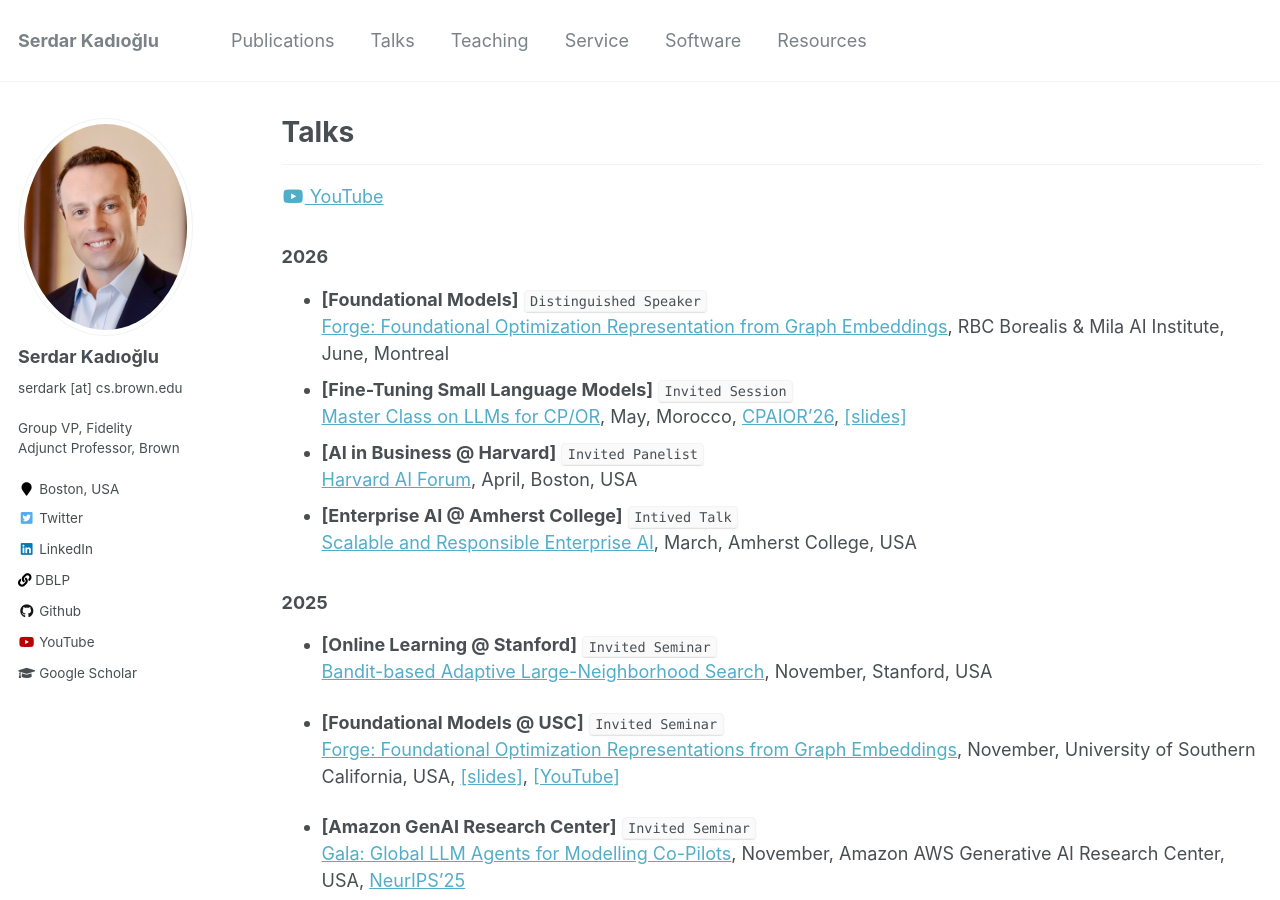
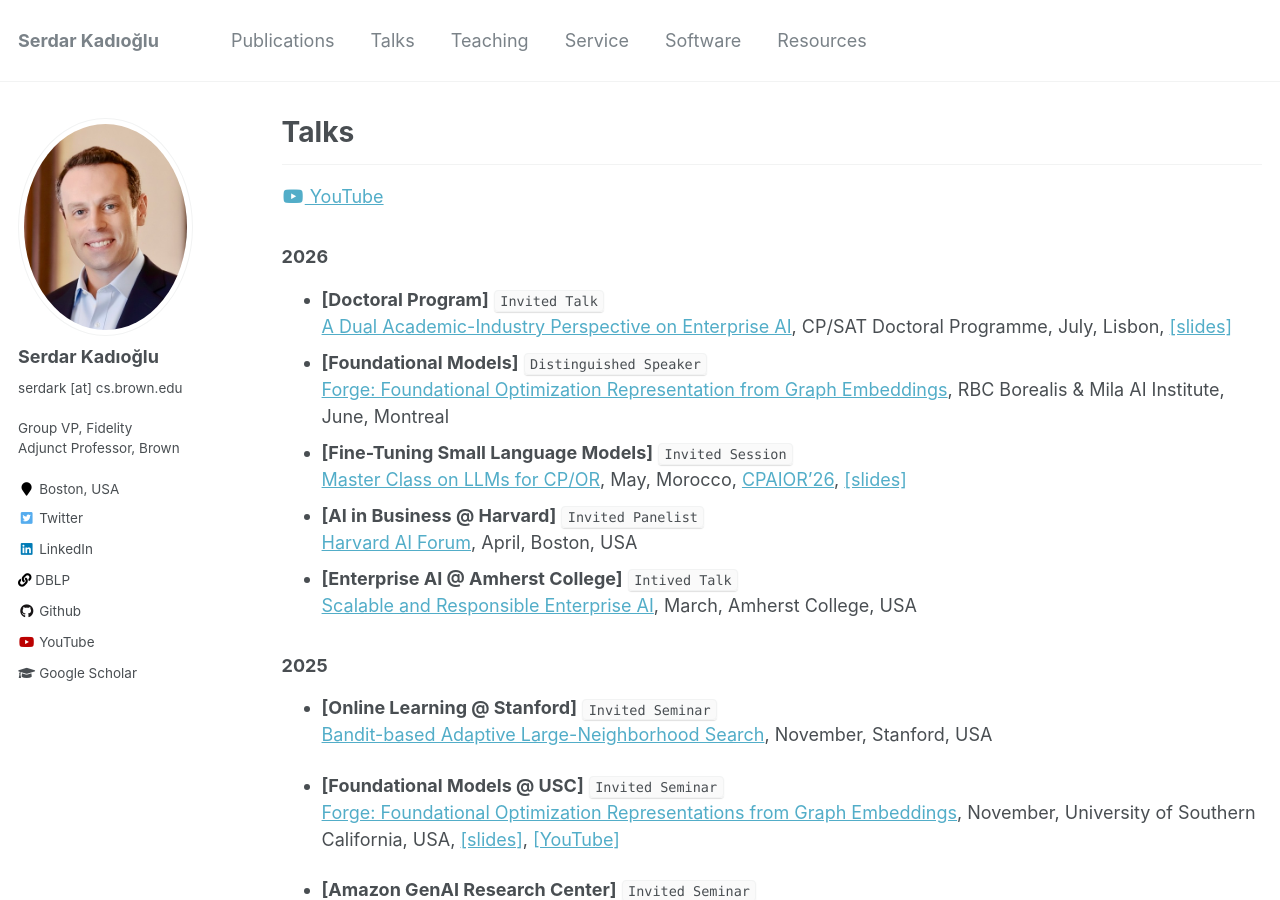
Before and after one commit to skadio/skadio.github.io, a Jekyll site: the page built from _pages/talks.md, in a window 1280 px wide and 900 px high. Built offline with Jekyll 4.4.1, drawn with Linux system fonts in a browser that asks for light colours; part of the change alters nothing that is shown.

Commit message:
Update talks.md

```diff
--- a/_pages/talks.md
+++ b/_pages/talks.md
@@ -10,10 +10,12 @@ author_profile: true
 <a href="https://www.youtube.com/playlist?list=PL3kNflhPEzie9ivF8N_Z3Ac4d4Sum8iVz"><i class="fab fa-fw fa-youtube" aria-hidden="true"></i> YouTube</a>
 
 ### 2026
+* **[Doctoral Program]** `Invited Talk`\
+  [A Dual Academic-Industry Perspective on Enterprise AI](https://satcpdp26.github.io/#speakers), CP/SAT Doctoral Programme, July, Lisbon, [[slides]](https://docs.google.com/viewer?url=https://raw.githubusercontent.com/skadio/skadio.github.io/master/files/2026_CP_Career_Kadioglu.pdf)
 * **[Foundational Models]** `Distinguished Speaker`\
   [Forge: Foundational Optimization Representation from Graph Embeddings](https://luma.com/rbc-7j5y), RBC Borealis & Mila AI Institute, June, Montreal
 * **[Fine-Tuning Small Language Models]** `Invited Session`\
-  [Master Class on LLMs for CP/OR](https://sites.google.com/view/cpaior2026/program/master-class), May, Morocco, [CPAIOR'26](https://sites.google.com/view/cpaior2026/organisation), [[slides]](https://github.com/skadio/skadio.github.io/blob/master/files/2026_CPAIOR_Text2Model_Kadioglu.pdf)
+  [Master Class on LLMs for CP/OR](https://sites.google.com/view/cpaior2026/program/master-class), May, Morocco, [CPAIOR'26](https://sites.google.com/view/cpaior2026/organisation), [[slides]](https://docs.google.com/viewer?url=https://raw.githubusercontent.com/skadio/skadio.github.io/master/files/2026_CPAIOR_Text2Model_Kadioglu.pdf)
 * **[AI in Business @ Harvard]** `Invited Panelist`\
   [Harvard AI Forum](https://www.linkedin.com/posts/globalturksai_the-2nd-annual-harvard-ai-forum-brought-together-activity-7450176572218769408-jQne/?utm_source=social_share_send&utm_medium=member_desktop_web&rcm=ACoAAAs1oaABhCYR2_8hM9O5QtQpAdNpPL2hx5w), April, Boston, USA
 * **[Enterprise AI @ Amherst College]** `Intived Talk`\
@@ -24,34 +26,34 @@ author_profile: true
    [Bandit-based Adaptive Large-Neighborhood Search](https://www.ijcai.org/proceedings/2025/286), November, Stanford, USA
 
 * **[Foundational Models @ USC]** `Invited Seminar`\
-   [Forge: Foundational Optimization Representations from Graph Embeddings](https://viterbischool.usc.edu/events/?events_id=107249), November, University of Southern California, USA, [[slides]](https://nbviewer.org/github/skadio/skadio.github.io/blob/master/files/2025_USC_Forge_Kadioglu.pdf), [[YouTube]](https://youtu.be/TbhMTlekcoI?si=vHRKg08Y6V04-fQ-)
+   [Forge: Foundational Optimization Representations from Graph Embeddings](https://viterbischool.usc.edu/events/?events_id=107249), November, University of Southern California, USA, [[slides]](https://docs.google.com/viewer?url=https://raw.githubusercontent.com/skadio/skadio.github.io/master/files/2025_USC_Forge_Kadioglu.pdf), [[YouTube]](https://youtu.be/TbhMTlekcoI?si=vHRKg08Y6V04-fQ-)
 
 * **[Amazon GenAI Research Center]** `Invited Seminar`\
-   [Gala: Global LLM Agents for Modelling Co-Pilots](https://nbviewer.org/github/skadio/skadio.github.io/blob/master/files/2025_Amazon_Global_LLM_Agents_Kadioglu.pdf), November, Amazon AWS Generative AI Research Center, USA, [NeurIPS'25](https://arxiv.org/abs/2509.08970)
+   [Gala: Global LLM Agents for Modelling Co-Pilots](https://docs.google.com/viewer?url=https://raw.githubusercontent.com/skadio/skadio.github.io/master/files/2025_Amazon_Global_LLM_Agents_Kadioglu.pdf), November, Amazon AWS Generative AI Research Center, USA, [NeurIPS'25](https://arxiv.org/abs/2509.08970)
 
 * **[Replicability @ INFORMS]** `Organizer`\
    [Replicable Research](https://meetings.informs.org/wordpress/annual/workshop-on-replicability/), October, Atlanta, INFORMS, USA
 
 * **[Online Learning @ IJCAI]** `Best Paper Nominee`\
-   [Balans: Bandit-based Adaptive Large-Neighborhood Search](https://nbviewer.org/github/skadio/skadio.github.io/blob/master/files/2025_IJCAI_Balans_Kadioglu.pdf), August, Montreal, Canada, [[IJCAI'25]](https://ijcai-preprints.s3.us-west-1.amazonaws.com/2025/2632.pdf)
+   [Balans: Bandit-based Adaptive Large-Neighborhood Search](https://docs.google.com/viewer?url=https://raw.githubusercontent.com/skadio/skadio.github.io/master/files/2025_IJCAI_Balans_Kadioglu.pdf), August, Montreal, Canada, [[IJCAI'25]](https://ijcai-preprints.s3.us-west-1.amazonaws.com/2025/2632.pdf)
 
 * **[Generative AI @ CORS]** `Plenary Talk`\
-   [Decision Making in the Era of Large-Language Models](https://nbviewer.org/github/skadio/skadio.github.io/blob/master/files/2025_CORS_Ner2Zinc_Kadioglu.pdf), June, Alberta, Canada, [[CORS'25]](https://site.pheedloop.com/event/cors2025/program/plenary-talks)
+   [Decision Making in the Era of Large-Language Models](https://docs.google.com/viewer?url=https://raw.githubusercontent.com/skadio/skadio.github.io/master/files/2025_CORS_Ner2Zinc_Kadioglu.pdf), June, Alberta, Canada, [[CORS'25]](https://site.pheedloop.com/event/cors2025/program/plenary-talks)
 
 * **[Open Source AI @ TechWeek]** `Invited Panelist`\
    [Business Impact with Open-Source AI](https://partiful.com/e/rbVsVPeTFoekgmfeFl7x), June, New York City
 
 * **[Generative AI @ INFORMS]** `Invited Talk`\
-   [Toward Modelling Assistants: An Overview of Ner4Opt and Text2Zinc](https://nbviewer.org/github/skadio/skadio.github.io/blob/master/files/2025_ICS_Ner2Zinc_Kadioglu.pdf), March, Toronto, Canada, [[ICS'25]](https://symposia.gerad.ca/ICS2025/en/schedule?slot_id=2407), [[YouTube]](https://www.youtube.com/watch?v=mWDapm_CNxQ&list=PL3kNflhPEzie9ivF8N_Z3Ac4d4Sum8iVz)
+   [Toward Modelling Assistants: An Overview of Ner4Opt and Text2Zinc](https://docs.google.com/viewer?url=https://raw.githubusercontent.com/skadio/skadio.github.io/master/files/2025_ICS_Ner2Zinc_Kadioglu.pdf), March, Toronto, Canada, [[ICS'25]](https://symposia.gerad.ca/ICS2025/en/schedule?slot_id=2407), [[YouTube]](https://www.youtube.com/watch?v=mWDapm_CNxQ&list=PL3kNflhPEzie9ivF8N_Z3Ac4d4Sum8iVz)
 
 * **[Explainable AI @ AAAI]** `Innovative Applications`\
-   [BoolXAI: Explainable AI using Expressive Boolean Formulas](https://nbviewer.org/github/skadio/skadio.github.io/blob/master/files/2025_IAAI_BoolXAI_Kadioglu.pdf), February, Philadelphia
+   [BoolXAI: Explainable AI using Expressive Boolean Formulas](https://docs.google.com/viewer?url=https://raw.githubusercontent.com/skadio/skadio.github.io/master/files/2025_IAAI_BoolXAI_Kadioglu.pdf), February, Philadelphia
 
 * **[Decision Science @ AAAI]** `Invited Talk`\
-   [Advancing Decision Science: Lessons Learned from Machine Learning Community](https://nbviewer.org/github/skadio/skadio.github.io/blob/master/files/2025_AAAI_Decision_Science_Kadioglu.pdf), February, Philadelphia
+   [Advancing Decision Science: Lessons Learned from Machine Learning Community](https://docs.google.com/viewer?url=https://raw.githubusercontent.com/skadio/skadio.github.io/master/files/2025_AAAI_Decision_Science_Kadioglu.pdf), February, Philadelphia
 
 * **[Text2Zinc @ AAAI]** `Invited Talk`\
-   [Text2Zinc: A Cross-Domain Dataset for LLM Assistants](https://nbviewer.org/github/skadio/skadio.github.io/blob/master/files/2025_AAAI_Text2Zinc_Kadioglu.pdf), February, Philadelphia
+   [Text2Zinc: A Cross-Domain Dataset for LLM Assistants](https://docs.google.com/viewer?url=https://raw.githubusercontent.com/skadio/skadio.github.io/master/files/2025_AAAI_Text2Zinc_Kadioglu.pdf), February, Philadelphia
 
 * **[Ner4Opt @ Koc University]** `Invited Talk`\
    [Toward LLM Modelling Assistants](https://ai.ku.edu.tr/ai-meetings/?detail=true&id=710794b3-3991-4df5-9091-926bdd90fa6f), January 2025, Istanbul, Turkey
@@ -89,7 +91,7 @@ author_profile: true
    [From Classical AI to Modern and Generative AI: Challenges and Opportunities for the Enterprise](https://cacc.engr.uconn.edu/ai-workshop-home/ai-workshop-2023-savethedate/), November 2023, USA
 
 * **[Named Entity Recognition @ CPAIOR]** `Conference Talk`\
-   [Ner4Opt: Named Entity Recognition for Optimization Modeling from Natural Language](https://nbviewer.org/github/skadio/skadio.github.io/blob/master/files/2023_CPAIOR_Kadioglu.pdf), May 2023, France
+   [Ner4Opt: Named Entity Recognition for Optimization Modeling from Natural Language](https://docs.google.com/viewer?url=https://raw.githubusercontent.com/skadio/skadio.github.io/master/files/2023_CPAIOR_Kadioglu.pdf), May 2023, France
 
 * **[Fidelity Global AI Forum]** `Invited Talk`\
    [How to Succeed in Strategic Industry Partnerships?](), April 2023, USA
```
